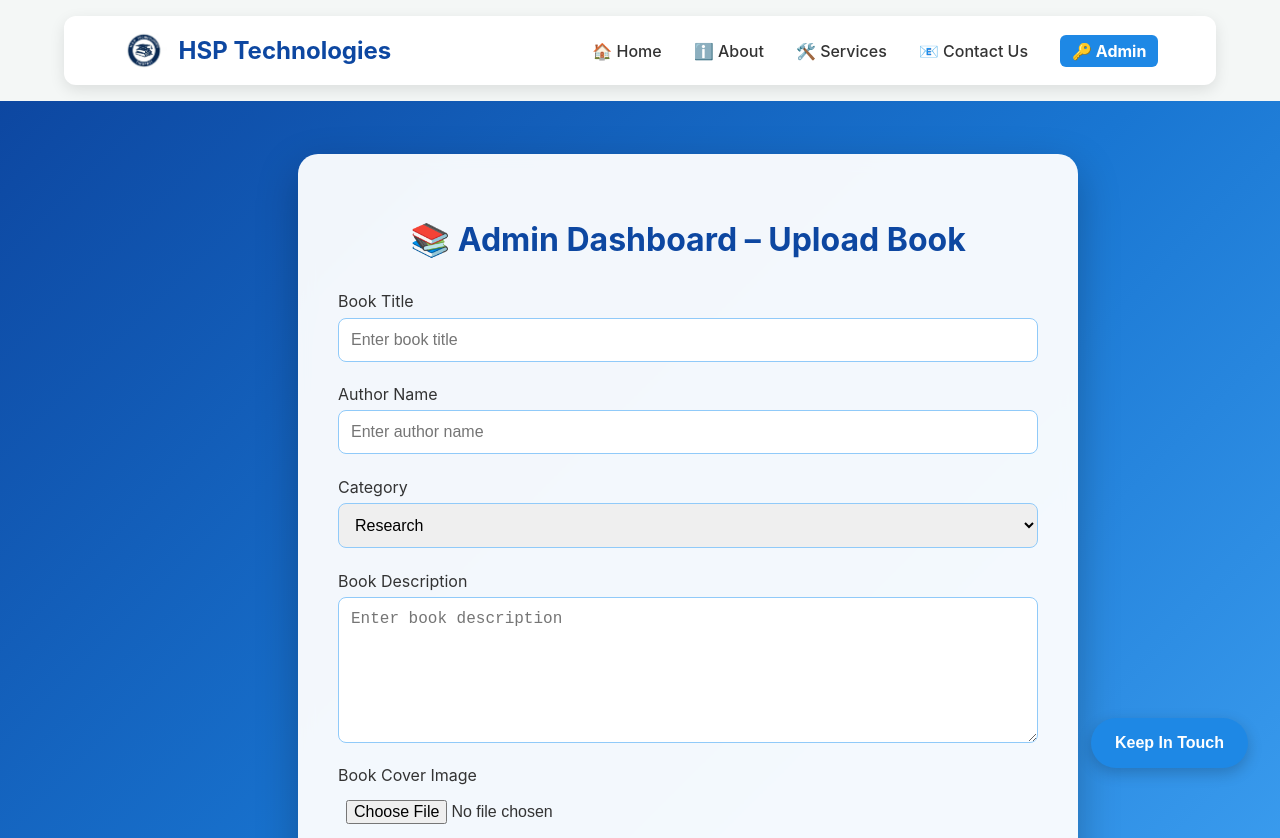
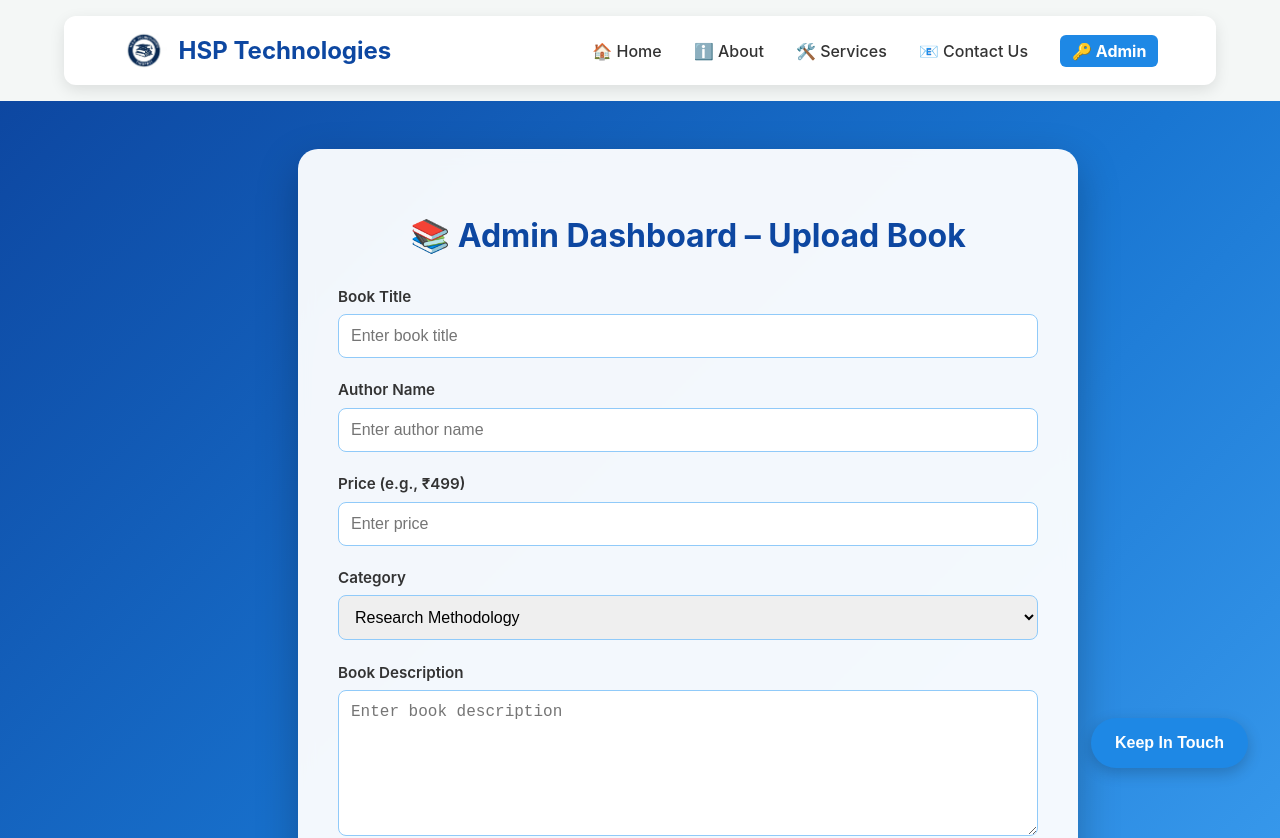
Before and after one commit to nasinasdaysankar/HSP_Tech, a React (Create React App) app: page /admin-dashboard in a window 1280 px wide. Shown: the top 838 px of the page. Built offline with nearby package versions, Linux system fonts and the light colour scheme.

Commit message:
feat: Implement book price field, enhance form validation, and add upload loading state in Admin Dashboard.

```diff
--- a/src/AdminDashboard.js
+++ b/src/AdminDashboard.js
@@ -1,5 +1,5 @@
 import React, { useState } from "react";
-import { db, storage } from "./firebase";
+import { db, storage, serverTimestamp } from "./firebase";
 import { collection, addDoc } from "firebase/firestore";
 import { ref, uploadBytes, getDownloadURL } from "firebase/storage";
 import { useNavigate } from "react-router-dom";
@@ -11,7 +11,9 @@ const AdminDashboard = () => {
   const [author, setAuthor] = useState("");
   const [category, setCategory] = useState("research");
   const [description, setDescription] = useState("");
+  const [price, setPrice] = useState("");
   const [imageFile, setImageFile] = useState(null);
+  const [isUploading, setIsUploading] = useState(false);
 
   const handleUpload = async (e) => {
     e.preventDefault();
@@ -21,21 +23,37 @@ const AdminDashboard = () => {
       return;
     }
 
+    if (!title || !author || !description || !price) {
+      alert("Please fill in all fields!");
+      return;
+    }
+
+    setIsUploading(true);
+    try {
+      // 1. Upload Image to Firebase Storage
       const imageRef = ref(storage, `book_covers/${Date.now()}-${imageFile.name}`);
       await uploadBytes(imageRef, imageFile);
       const downloadURL = await getDownloadURL(imageRef);
 
+      // 2. Add Book Metadata to Firestore
       await addDoc(collection(db, "books"), {
         title,
         author,
         category,
         description,
+        price: price.startsWith('₹') ? price : `₹${price}`,
         image: downloadURL,
         createdAt: new Date()
       });
 
-    alert("Book uploaded successfully!");
+      alert("Book uploaded successfully! 🎉");
       navigate("/");
+    } catch (error) {
+      console.error("Upload error:", error);
+      alert("Error uploading book: " + error.message);
+    } finally {
+      setIsUploading(false);
+    }
   };
 
   return (
@@ -45,62 +63,88 @@ const AdminDashboard = () => {
 
         <form style={styles.form} onSubmit={handleUpload}>
           <div style={styles.group}>
-            <label>Book Title</label>
+            <label style={styles.label}>Book Title</label>
             <input
               type="text"
               style={styles.input}
               value={title}
               onChange={(e) => setTitle(e.target.value)}
               placeholder="Enter book title"
+              required
             />
           </div>
 
           <div style={styles.group}>
-            <label>Author Name</label>
+            <label style={styles.label}>Author Name</label>
             <input
               type="text"
               style={styles.input}
               value={author}
               onChange={(e) => setAuthor(e.target.value)}
               placeholder="Enter author name"
+              required
             />
           </div>
 
           <div style={styles.group}>
-            <label>Category</label>
+            <label style={styles.label}>Price (e.g., ₹499)</label>
+            <input
+              type="text"
+              style={styles.input}
+              value={price}
+              onChange={(e) => setPrice(e.target.value)}
+              placeholder="Enter price"
+              required
+            />
+          </div>
+
+          <div style={styles.group}>
+            <label style={styles.label}>Category</label>
             <select
               style={styles.select}
               value={category}
               onChange={(e) => setCategory(e.target.value)}
             >
-              <option value="research">Research</option>
+              <option value="research">Research Methodology</option>
               <option value="academic">Academic Writing</option>
               <option value="publication">Publication Guide</option>
-              <option value="patents">Patents</option>
+              <option value="patents">Patent Filing</option>
             </select>
           </div>
 
           <div style={styles.group}>
-            <label>Book Description</label>
+            <label style={styles.label}>Book Description</label>
             <textarea
               style={styles.textarea}
               value={description}
               onChange={(e) => setDescription(e.target.value)}
               placeholder="Enter book description"
+              required
             ></textarea>
           </div>
 
           <div style={styles.group}>
-            <label>Book Cover Image</label>
+            <label style={styles.label}>Book Cover Image</label>
             <input
               type="file"
               style={styles.fileInput}
               accept="image/*"
               onChange={(e) => setImageFile(e.target.files[0])}
+              required
             />
           </div>
 
-          <button type="submit" style={styles.button}>Upload Book</button>
+          <button
+            type="submit"
+            style={{
+              ...styles.button,
+              opacity: isUploading ? 0.7 : 1,
+              cursor: isUploading ? "not-allowed" : "pointer"
+            }}
+            disabled={isUploading}
+          >
+            {isUploading ? "Uploading..." : "Upload Book"}
+          </button>
         </form>
       </div>
     </div>
@@ -151,6 +195,13 @@ const styles = {
     gap: "0.4rem",
   },
 
+  label: {
+    fontSize: "0.95rem",
+    fontWeight: "600",
+    color: "#333",
+    marginBottom: "2px",
+  },
+
   input: {
     padding: "12px",
     borderRadius: "8px",
```
Also changed, not shown: 1 other file (tests, documents, lock files or other folders). Lines whose indentation alone changed are shown as unchanged.
